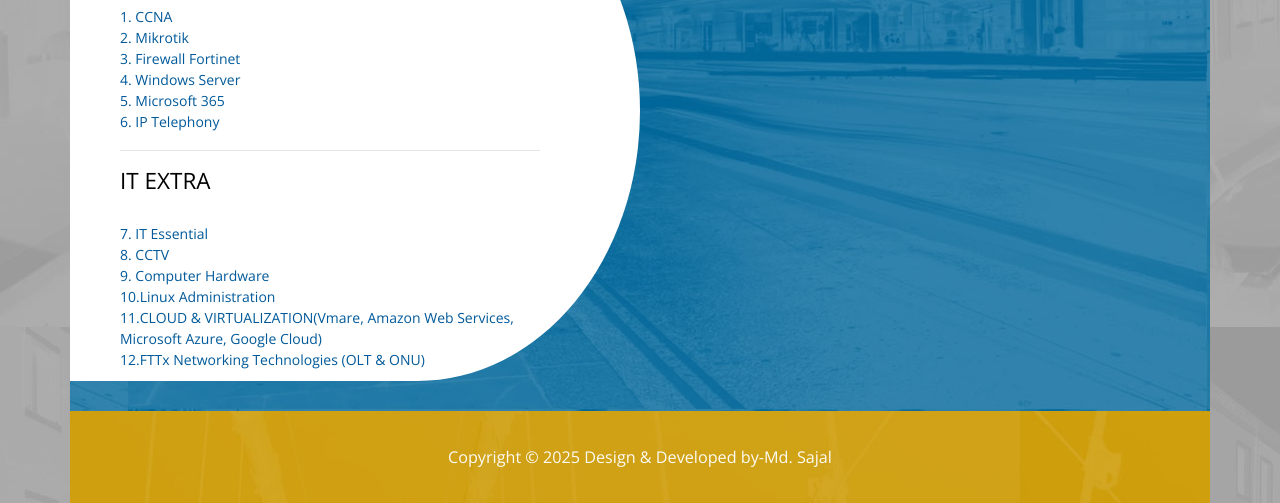
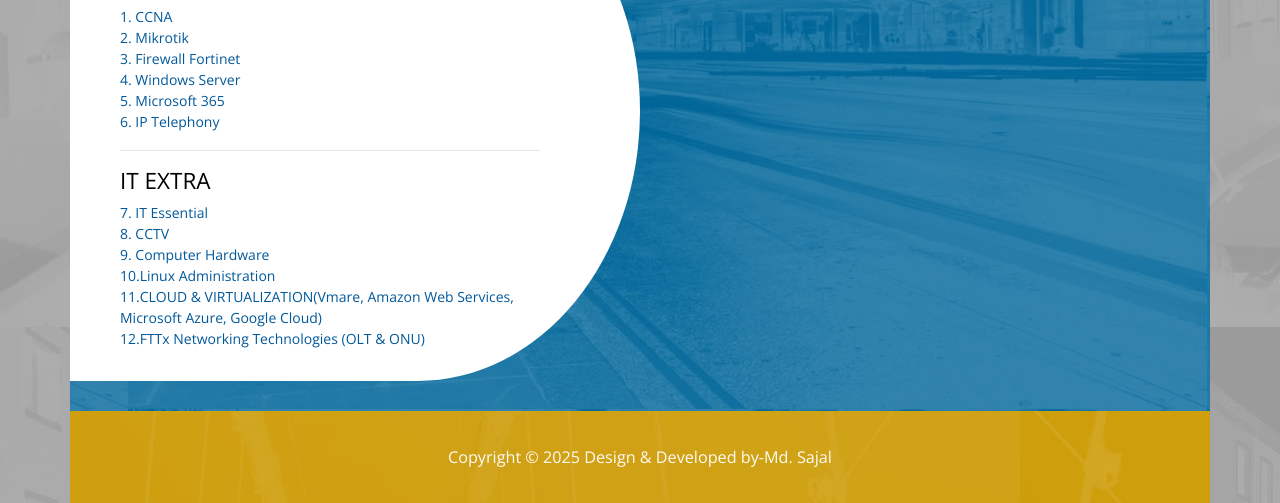
Before and after one commit to mdsajalcse/career-guideline, a plain HTML site: page index.html in a window 1280 px wide. Shown: the part 363-866 px from the top of the page. Drawn offline with nearby package versions, Linux system fonts and the light colour scheme; a script that the page names is missing.

Commit message:
some updates

```diff
--- a/index.html
+++ b/index.html
@@ -56,14 +56,14 @@
 
                                 <div class="goal-1 thin-font ">
 
-                                <h5>IT SPECIAL</h5><br>
+                                <h5>IT SPECIAL</h5>
                                 <span class="blue-text"> 1. CCNA</span><br>
                                 <span class="blue-text"> 2. Mikrotik</span><br>
                                 <span class="blue-text"> 3. Firewall Fortinet</span><br>
                                 <span class="blue-text"> 4. Windows Server</span> <br>
                                 <span class="blue-text"> 5. Microsoft 365</span><br>
                                 <span class="blue-text"> 6. IP Telephony</span><br><hr>
-                                <h5>IT EXTRA</h5><br>
+                                <h5>IT EXTRA</h5>
                                 <span class="blue-text"> 7. IT Essential</span><br>
                                 <span class="blue-text"> 8. CCTV</span><br>
                                 <span class="blue-text"> 9. Computer Hardware</span><br>
```
